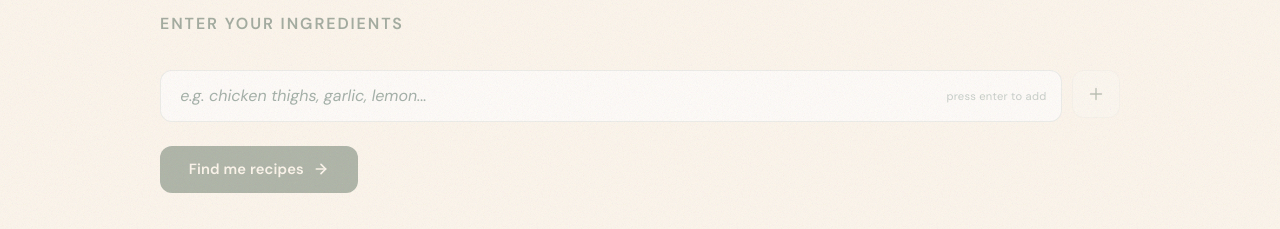
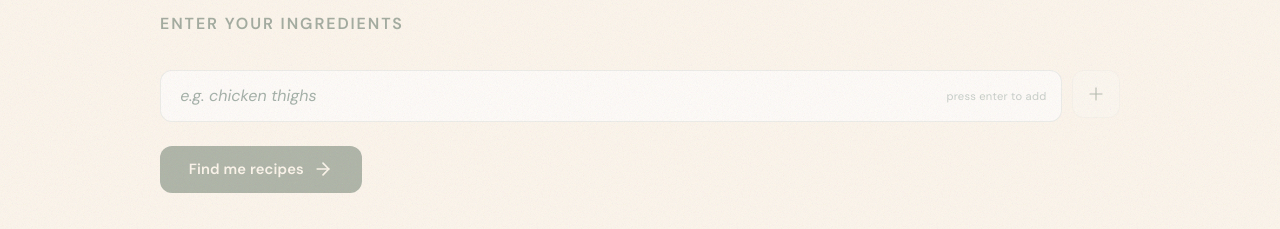
Before and after one commit to AJC0520/aigeir, a Vue app: page /chefgeir in a window 1280 px wide. Shown: the part 178-407 px from the top of the page. Built offline with nearby package versions, Linux system fonts and the light colour scheme; a web font is replaced by a local one.

Commit message:
Refactor Chefgeir component: replace SVG icons with Lucide Vue components for improved consistency and maintainability

```diff
--- a/src/views/Chefgeir.vue
+++ b/src/views/Chefgeir.vue
@@ -5,7 +5,7 @@ import { useRouter } from 'vue-router';
 import SuggestionCard from '@/components/SuggestionCard.vue';
 import chefThinking from '@/assets/png/chef_thinking.png';
 import chefCooking from '@/assets/png/chef_cooking.png';
-import { ArrowLeft } from 'lucide-vue-next';
+import { ArrowLeft, ArrowRight, Plus } from 'lucide-vue-next';
 
 const router = useRouter()
 const ingredientInput = ref('');
@@ -96,10 +96,7 @@ const startOver = () => {
 
     <header class="chefgeir-header">
       <button class="back-button" @click="router.push('/')" aria-label="Back to home">
-        <svg width="20" height="20" viewBox="0 0 24 24" fill="none" stroke="currentColor" stroke-width="2" stroke-linecap="round" stroke-linejoin="round">
-          <line x1="19" y1="12" x2="5" y2="12"/>
-          <polyline points="12 19 5 12 12 5"/>
-        </svg>
+        <ArrowLeft :size="20" />
       </button>
       <div class="header-text">
         <h1 class="header-title">Chefgeir</h1>
@@ -119,16 +116,13 @@ const startOver = () => {
               <input
                 type="text"
                 v-model="ingredientInput"
-                placeholder="e.g. chicken thighs, garlic, lemon..."
+                placeholder="e.g. chicken thighs"
                 @keydown="handleInputKeydown"
               />
               <span class="input-hint" v-if="!ingredientInput">press enter to add</span>
             </div>
             <button class="add-button" @click="addIngredient" :disabled="!ingredientInput.trim()">
-              <svg width="18" height="18" viewBox="0 0 24 24" fill="none" stroke="currentColor" stroke-width="2.5" stroke-linecap="round" stroke-linejoin="round">
-                <line x1="12" y1="5" x2="12" y2="19"/>
-                <line x1="5" y1="12" x2="19" y2="12"/>
-              </svg>
+              <Plus :size="20" />
             </button>
           </div>
 
@@ -154,10 +148,7 @@ const startOver = () => {
               <span v-if="suggestionsLoading" class="spinner"></span>
               <template v-else>
                 <span>Find me recipes</span>
-                <svg width="16" height="16" viewBox="0 0 24 24" fill="none" stroke="currentColor" stroke-width="2.5" stroke-linecap="round" stroke-linejoin="round">
-                  <line x1="5" y1="12" x2="19" y2="12"/>
-                  <polyline points="12 5 19 12 12 19"/>
-                </svg>
+                <ArrowRight :size="20" />
               </template>
             </button>
             <p class="ingredient-hint" v-if="ingredientCount < 3 && ingredientCount > 0">
@@ -200,7 +191,7 @@ const startOver = () => {
       <Transition name="recipe-fade">
         <div v-if="pickedRecipe" class="recipe-section">
           <button class="start-over-button" @click="startOver">
-          <ArrowLeft size="15" />
+          <ArrowLeft :size="15" />
             Start again
           </button>
 
```
